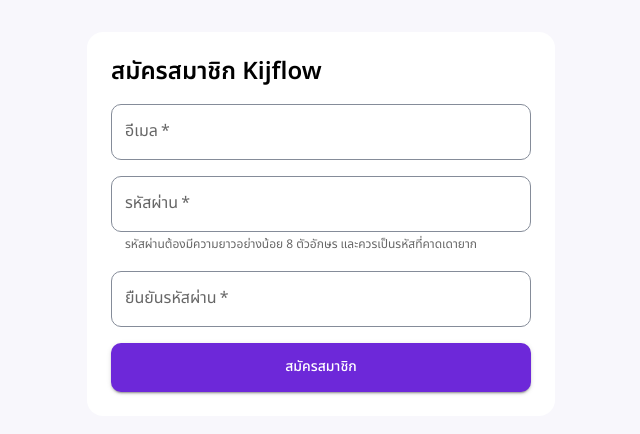
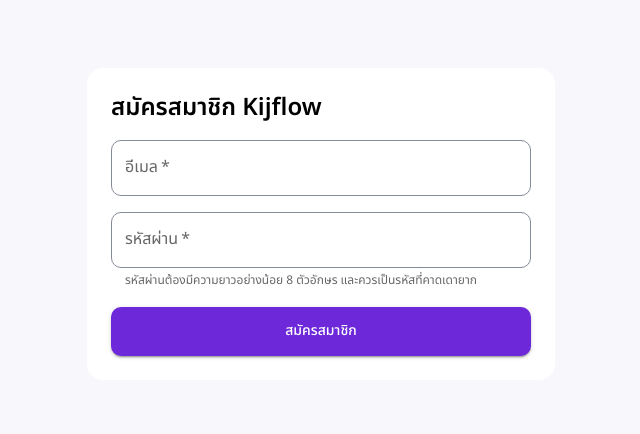
Before and after one commit to phansa2543/kijflow, a Next.js app in the folder frontend/: page /register in a window 1280 px wide. Shown: the part 176-610 px from the top of the page, without its empty margins (319-959 px from the left). Built offline with nearby package versions, Linux system fonts and the light colour scheme; what @mui/material-nextjs would draw is missing.

Commit message:
fix(auth): resolve registration UI review findings

```diff
--- a/frontend/app/register/page.tsx
+++ b/frontend/app/register/page.tsx
@@ -159,15 +159,6 @@
                         fullWidth
                         required
                     />
-                    <TextField
-                        id="register-confirm-password"
-                        name="confirmPassword"
-                        label="ยืนยันรหัสผ่าน"
-                        type="password"
-                        autoComplete="new-password"
-                        fullWidth
-                        required
-                    />
                     { submitError && (
                         <Alert severity="error" role="alert">
                             { submitError }
```
